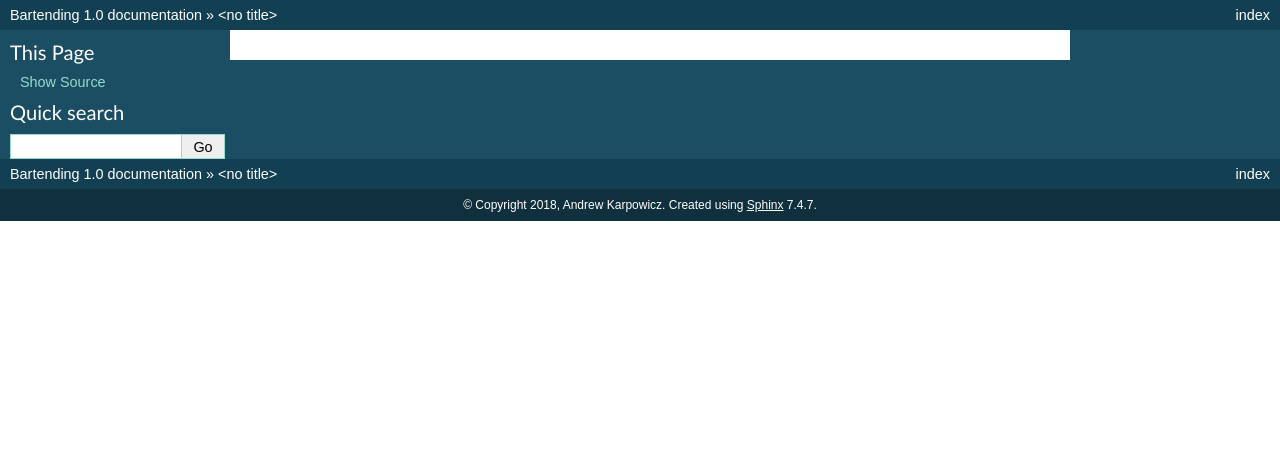
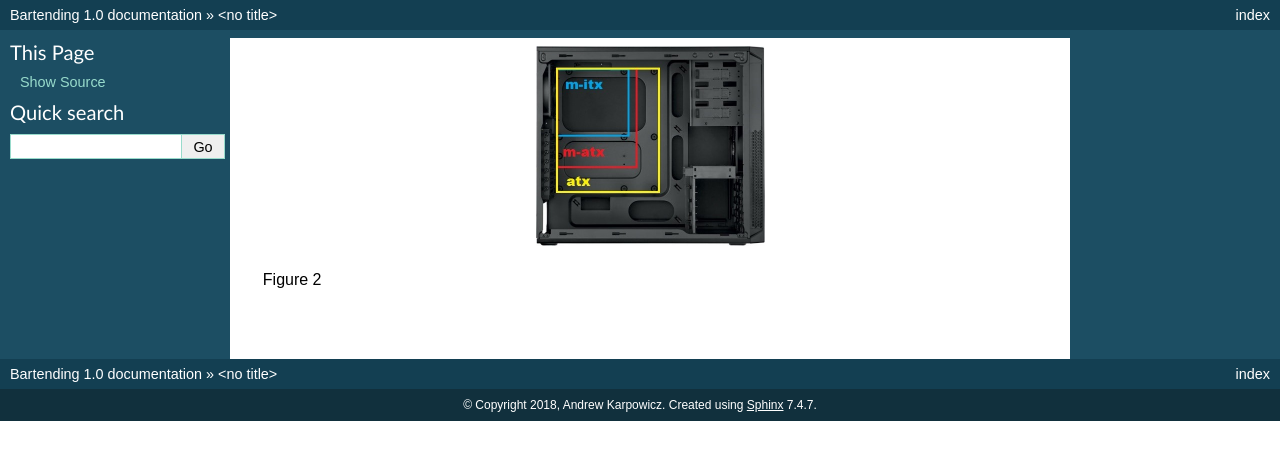
Before and after one commit to Donixs/FinalProject, a Sphinx documentation site: the page built from source/image_substitutions.rst, in a window 1280 px wide. Shown: the top 460 px of the page. Built offline with Sphinx 7.4.7, drawn with Linux system fonts in a browser that asks for light colours.

Commit message:
Update image_substitutions.rst

```diff
--- a/source/image_substitutions.rst
+++ b/source/image_substitutions.rst
@@ -1,3 +1,5 @@
-.. |ATXpicture| image:: ATXpicture.jpg
-        :alt: A demonstrative picture of a motherboard, showing the thre standard sizes of motherboards, from ATX, microATX, and m-ITX
-        :width: 400
+.. |ATXpicture| figure:: images/ATXpicture.jpg
+    :alt: A demonstrative picture of a motherboard, showing the thre standard sizes of motherboards, from ATX, microATX, and m-ITX
+    :scale: 50 %
+
+    Figure 2
```
